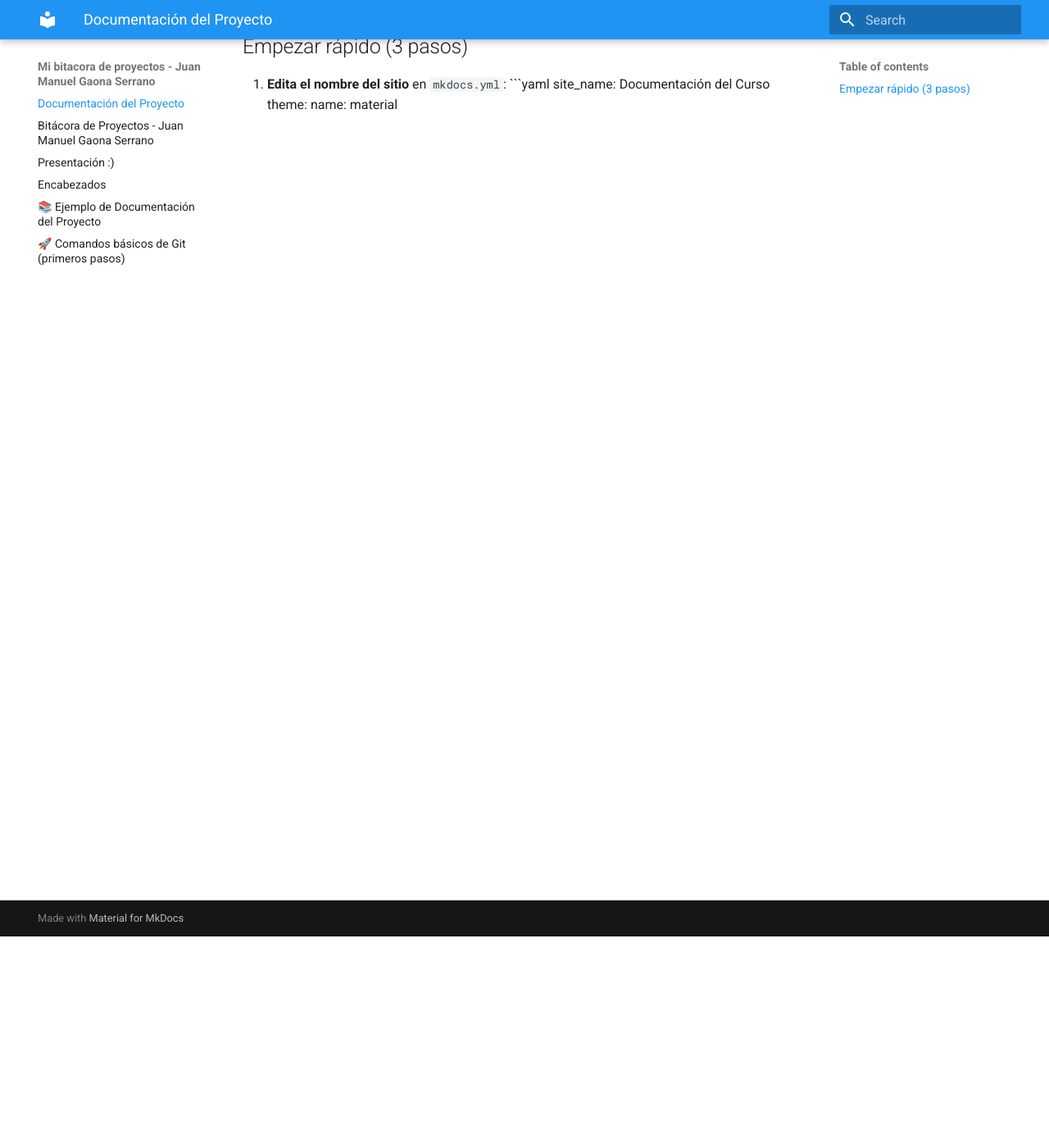
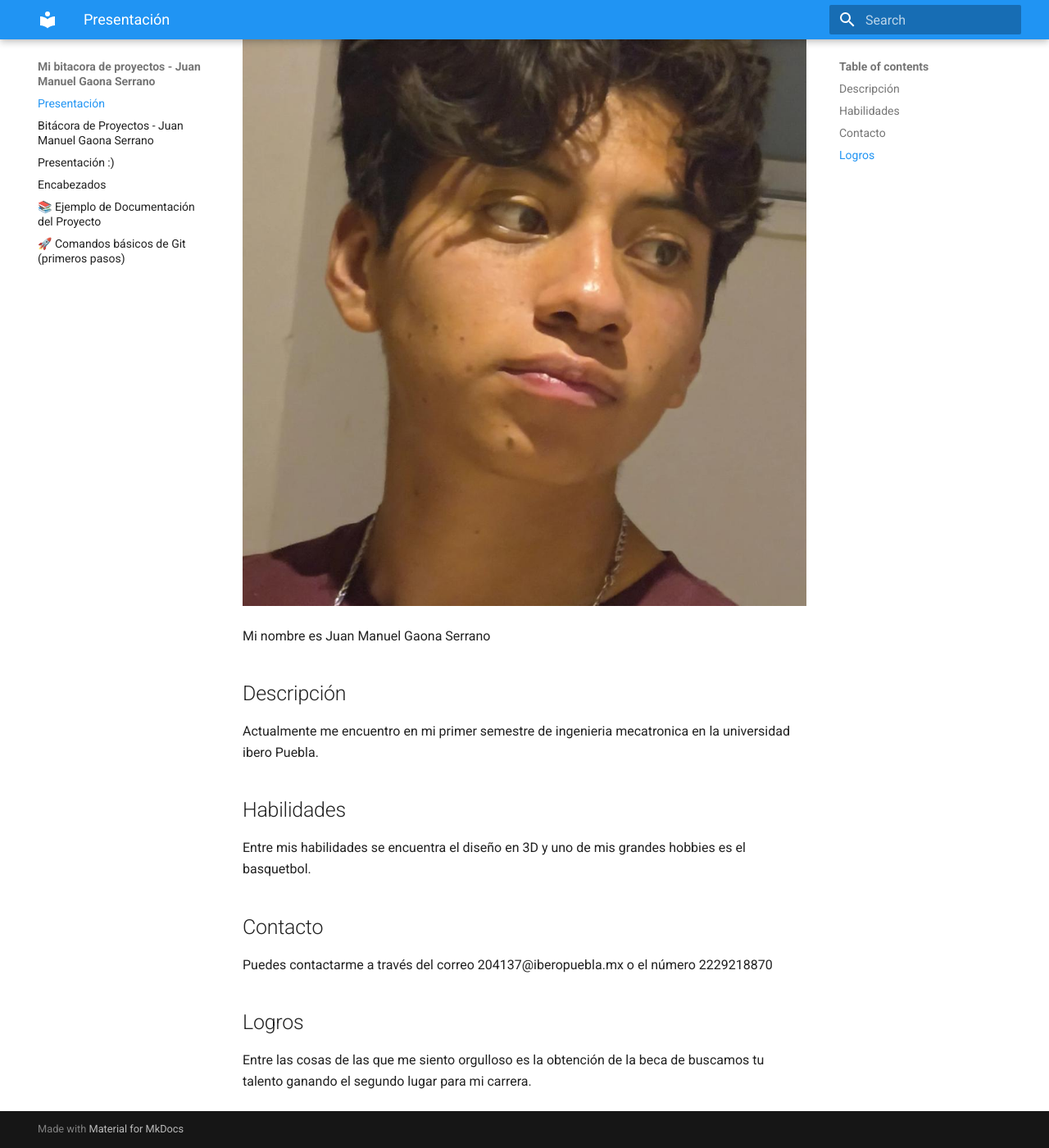
Before and after one commit to juangaona712-ship-it/Bit-cora-JMGS, an MkDocs documentation site: the page built from docs/index.md, in a window 1280 px wide and 1400 px high, scrolled down 258 px. Shown: the whole window at 82% size. Built offline with MkDocs 1.6.1 and Material for MkDocs 9.7.7, drawn with Linux system fonts in a browser that asks for light colours; some of the changed text lies outside the part shown.

Commit message:
Revise project documentation with personal details
Updated project documentation to include personal introduction, skills, contact information, and achievements.

````diff
--- a/docs/index.md
+++ b/docs/index.md
@@ -1,14 +1,21 @@
-# Documentación del Proyecto
+# Presentación
 
-Bienvenido 👋
-Esta es una **plantilla** basada en [MkDocs](https://www.mkdocs.org/) + [Material for MkDocs](https://squidfunk.github.io/mkdocs-material/) para cursos y proyectos.
+![Diagrama del sistema](recursos/imgs/mi_foto.jpg)
 
----
+Mi nombre es Juan Manuel Gaona Serrano
 
-## Empezar rápido (3 pasos)
+## Descripción
 
-1. **Edita el nombre del sitio** en `mkdocs.yml`:
-   ```yaml
-   site_name: Documentación del Curso
-   theme:
-     name: material
+Actualmente me encuentro en mi primer semestre de ingenieria mecatronica en la universidad ibero Puebla.
+
+## Habilidades
+
+Entre mis habilidades se encuentra el diseño en 3D y uno de mis grandes hobbies es el basquetbol.
+
+## Contacto
+
+Puedes contactarme a través del correo 204137@iberopuebla.mx o el número 2229218870
+
+## Logros
+
+Entre las cosas de las que me siento orgulloso es la obtención de la beca de buscamos tu talento ganando el segundo lugar para mi carrera.
````
